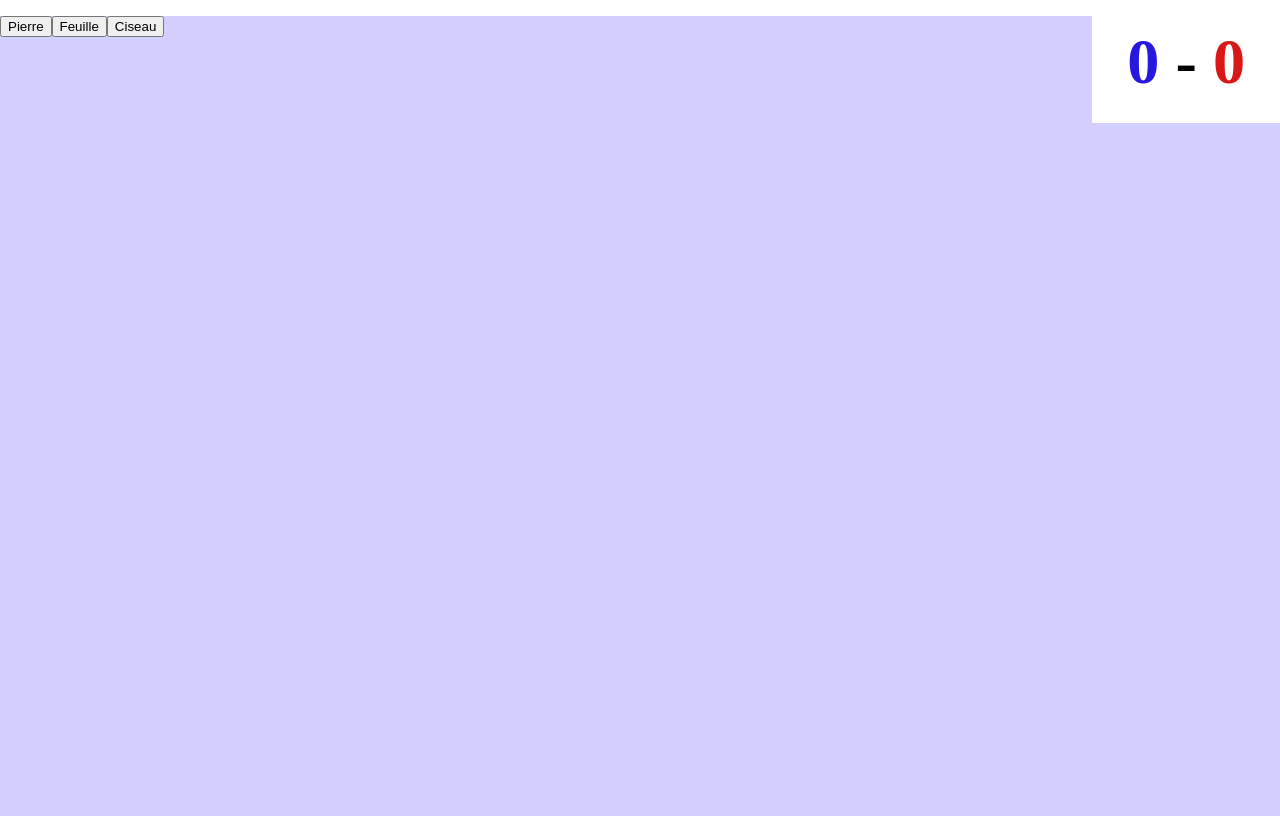
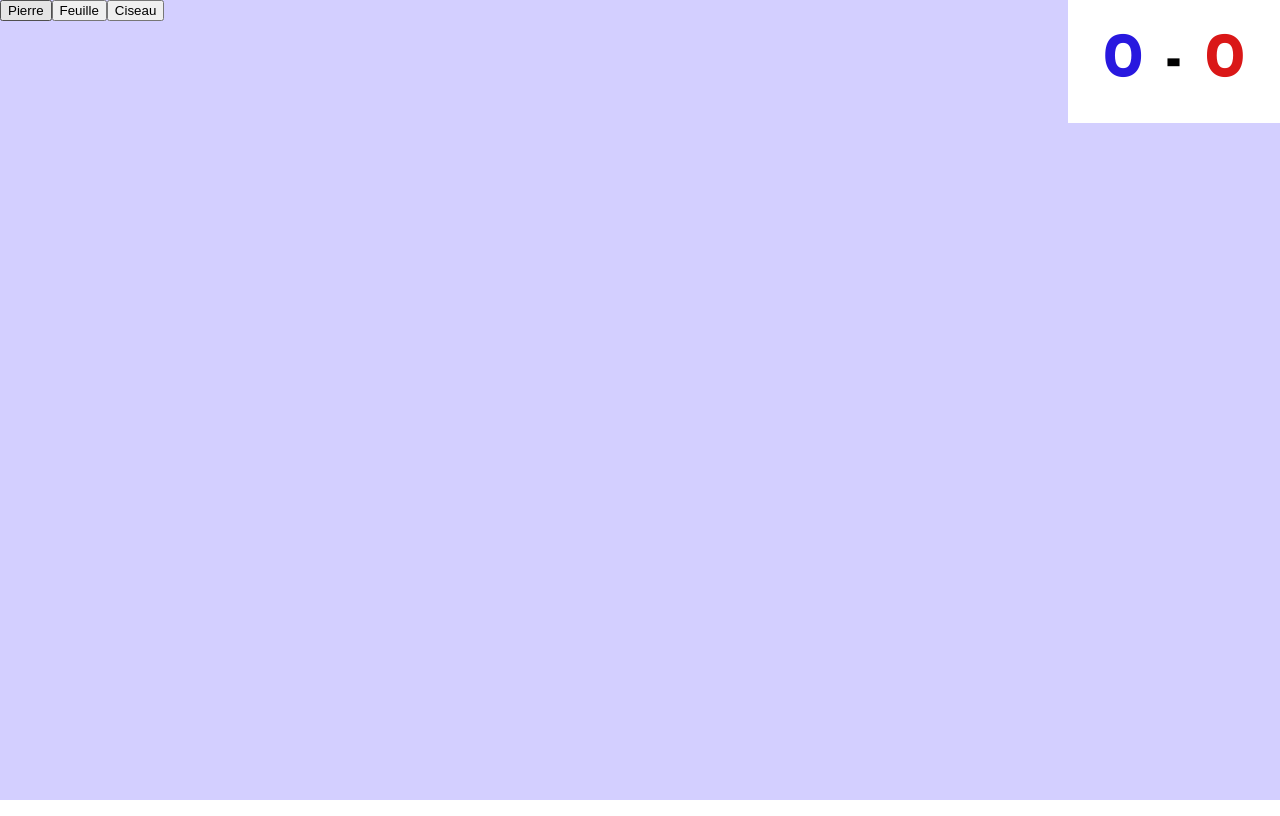
Before and after one commit to descodeuses/cours-js-jill-maud, a React app: page / in a window 1280 px wide. Built offline with nearby package versions, Linux system fonts and the light colour scheme.

Commit message:
feat: add Josefin Sans font

```diff
--- a/index.html
+++ b/index.html
@@ -8,8 +8,13 @@
                 height: 100%;
                 margin: 0;
                 padding: 0;
+                font-family: 'Josefin Sans', sans-serif;
+                font-weight: 700;
             }
         </style>
+        <link rel="preconnect" href="https://fonts.googleapis.com">
+        <link rel="preconnect" href="https://fonts.gstatic.com" crossorigin>
+        <link href="https://fonts.googleapis.com/css2?family=Josefin+Sans:wght@700&display=swap" rel="stylesheet">
     </head>
     <body>
         <div id="react-app"></div>
--- a/src/index.js
+++ b/src/index.js
@@ -102,12 +102,12 @@ const App = () => {
     return (
         <div style={mainDivStyle}>
             <ScoreBoard scoreJoueuse={scoreJoueuse} scoreOrdi={scoreOrdi} />
-            <p>{text}</p>
-            {!gameIsOver ? <>
+            {text}
+            {gameIsOver ? blockVictoire : <>
                 <button onClick={() => jouer(PIERRE)}>Pierre</button>
                 <button onClick={() => jouer(FEUILLE)}>Feuille</button>
                 <button onClick={() => jouer(CISEAU)}>Ciseau</button>
-            </> : <p>{blockVictoire}</p>
+            </>
             }
         </div>
     );
```
